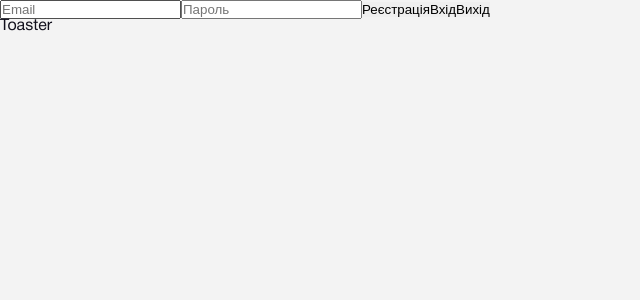
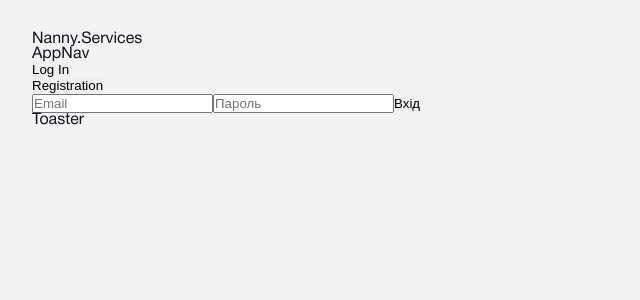
Before and after one commit to DimaOstapchuk91/Nanny.Services, a React (Vite) app: page / in a window 1280 px wide. Shown: the top 300 px of the page, without its empty margins (0-640 px from the left). Built offline with nearby package versions, Linux system fonts and the light colour scheme; no server answers.

Commit message:
add modal, add app bar, add first components, add custom hook

```diff
--- a/package.json
+++ b/package.json
@@ -13,6 +13,7 @@
     "firebase": "^11.4.0",
     "react": "^18.3.1",
     "react-dom": "^18.3.1",
+    "react-hook-form": "^7.54.2",
     "react-router-dom": "^7.3.0"
   },
   "devDependencies": {
--- /dev/null
+++ b/src/components/AppBar/AppBar.jsx
@@ -0,0 +1,20 @@
+import { useAuth } from '../../hooks/useAuth.js';
+import AppNav from '../AppNav/AppNav.jsx';
+import AuthMenu from '../AuthMenu/AuthMenu.jsx';
+import UserMenu from '../UserMenu/UserMenu.jsx';
+
+const AppBar = () => {
+  const { user } = useAuth();
+  console.log(user);
+
+  return (
+    <>
+      <div className=''>
+        <p>Nanny.Services</p>
+        <AppNav />
+        {user ? <UserMenu /> : <AuthMenu />}
+      </div>
+    </>
+  );
+};
+export default AppBar;
--- /dev/null
+++ b/src/components/AppNav/AppNav.jsx
@@ -0,0 +1,4 @@
+const AppNav = () => {
+  return <div>AppNav</div>;
+};
+export default AppNav;
--- /dev/null
+++ b/src/components/AuthMenu/AuthMenu.jsx
@@ -0,0 +1,34 @@
+import { useState } from 'react';
+import LoginForm from '../LoginForm/LoginForm.jsx';
+import Modal from '../Modal/Modal.jsx';
+
+const AuthMenu = () => {
+  const [isLoginOpen, setIsLoginOpen] = useState(false);
+
+  const handleClickLogin = () => {
+    setIsLoginOpen(true);
+  };
+
+  const handleClickLoginClose = () => {
+    setIsLoginOpen(false);
+  };
+
+  return (
+    <>
+      <ul>
+        <li>
+          <button type='button' onClick={handleClickLogin}>
+            Log In
+          </button>
+        </li>
+        <li>
+          <button type='button'>Registration</button>
+        </li>
+      </ul>
+      <Modal isOpen={isLoginOpen} onClose={handleClickLoginClose}>
+        <LoginForm />
+      </Modal>
+    </>
+  );
+};
+export default AuthMenu;
--- a/src/components/Layout/Layout.jsx
+++ b/src/components/Layout/Layout.jsx
@@ -1,10 +1,12 @@
 import { Suspense } from 'react';
+import AppBar from '../AppBar/AppBar.jsx';
 
 const Layout = ({ children }) => {
   return (
-    <>
+    <main className='container'>
+      <AppBar />
       <Suspense fallback={null}>{children}</Suspense>
-    </>
+    </main>
   );
 };
 export default Layout;
--- a/src/components/AuthForm/AuthForm.jsx
+++ b/src/components/LoginForm/LoginForm.jsx
@@ -1,22 +1,18 @@
 import { useState } from 'react';
-import {
-  loginUser,
-  logoutUser,
-  registerUser,
-} from '../../services/authService.js';
+import { loginUser } from '../../services/authService.js';
 
-const AuthForm = () => {
+const LoginForm = () => {
   const [email, setEmail] = useState('');
   const [password, setPassword] = useState('');
 
-  const handleRegister = async () => {
-    try {
-      await registerUser(email, password);
-      alert('Користувача зареєстровано!');
-    } catch (error) {
-      console.error(error);
-    }
-  };
+  // const handleRegister = async () => {
+  //   try {
+  //     await registerUser(email, password);
+  //     alert('Користувача зареєстровано!');
+  //   } catch (error) {
+  //     console.error(error);
+  //   }
+  // };
 
   const handleLogin = async () => {
     try {
@@ -27,10 +23,10 @@ const AuthForm = () => {
     }
   };
 
-  const handleLogout = async () => {
-    await logoutUser();
-    alert('Вийшли з акаунту!');
-  };
+  // const handleLogout = async () => {
+  //   await logoutUser();
+  //   alert('Вийшли з акаунту!');
+  // };
 
   return (
     <div>
@@ -45,11 +41,11 @@ const AuthForm = () => {
         onChange={e => setPassword(e.target.value)}
         placeholder='Пароль'
       />
-      <button onClick={handleRegister}>Реєстрація</button>
+      {/* <button onClick={handleRegister}>Реєстрація</button> */}
       <button onClick={handleLogin}>Вхід</button>
-      <button onClick={handleLogout}>Вихід</button>
+      {/* <button onClick={handleLogout}>Вихід</button> */}
     </div>
   );
 };
 
-export default AuthForm;
+export default LoginForm;
--- /dev/null
+++ b/src/components/Modal/Modal.jsx
@@ -0,0 +1,42 @@
+import { useEffect } from 'react';
+import s from './Modal.module.css';
+import sprite from '../../assets/sprite.svg';
+
+const Modal = ({ isOpen, onClose, children }) => {
+  useEffect(() => {
+    const handleKeyDown = event => {
+      if (event.key === 'Escape') {
+        onClose();
+      }
+    };
+
+    if (isOpen) {
+      document.addEventListener('keydown', handleKeyDown);
+      document.body.classList.add(s.noScroll);
+    }
+
+    return () => {
+      document.removeEventListener('keydown', handleKeyDown);
+      document.body.classList.remove(s.noScroll);
+    };
+  }, [isOpen, onClose]);
+
+  if (!isOpen) {
+    return null;
+  }
+
+  return (
+    <div className={s.backdrop} onClick={onClose}>
+      <div className={s.window} onClick={e => e.stopPropagation()}>
+        <button className={s.closeButton} onClick={onClose}>
+          <svg className={s.icon}>
+            <use href={`${sprite}#icon-close-icon`} />
+          </svg>
+        </button>
+        {children}
+      </div>
+    </div>
+  );
+};
+
+export default Modal;
--- /dev/null
+++ b/src/components/Modal/Modal.module.css
@@ -0,0 +1,45 @@
+.backdrop {
+  position: fixed;
+  top: 0;
+  left: 0;
+  width: 100vw;
+  height: 100vh;
+  background-color: rgba(11, 11, 11, 0.6);
+  display: flex;
+  justify-content: center;
+  align-items: center;
+  z-index: 1000;
+}
+
+.noScroll {
+  overflow: hidden;
+  height: 100%;
+}
+
+.window {
+  position: relative;
+  background-color: var(--bg-component-white);
+  border-radius: 15px;
+  width: max-content;
+  overflow: hidden;
+}
+
+.closeButton {
+  position: absolute;
+  top: 20px;
+  right: 16px;
+  background: none;
+  border: none;
+  cursor: pointer;
+}
+
+.icon {
+  width: 24px;
+  height: 24px;
+  stroke: var(--text-color-black);
+}
+
+.icon:hover {
+  opacity: 0.7;
+  transition: 250ms ease-in;
+}
--- /dev/null
+++ b/src/components/UserMenu/UserMenu.jsx
@@ -0,0 +1,4 @@
+const UserMenu = () => {
+  return <div>UserMenu</div>;
+};
+export default UserMenu;
--- /dev/null
+++ b/src/hooks/useAuth.js
@@ -0,0 +1,20 @@
+import { getAuth, onAuthStateChanged } from 'firebase/auth';
+import { useEffect, useState } from 'react';
+
+export function useAuth() {
+  const [user, setUser] = useState(null);
+  const [loading, setLoading] = useState(true);
+
+  const auth = getAuth();
+
+  useEffect(() => {
+    const unsubscribe = onAuthStateChanged(auth, user => {
+      setUser(user);
+      setLoading(false);
+    });
+
+    return () => unsubscribe();
+  }, [auth]);
+
+  return { user, loading };
+}
--- a/src/pages/HomePage/HomePage.jsx
+++ b/src/pages/HomePage/HomePage.jsx
@@ -1,9 +1,9 @@
-import AuthForm from '../../components/AuthForm/AuthForm.jsx';
+import LoginForm from '../../components/LoginForm/LoginForm.jsx';
 
 const HomePage = () => {
   return (
     <div>
-      <AuthForm />
+      <LoginForm />
     </div>
   );
 };
```
Also changed, not shown: src/assets/sprite.svg (added), src/components/LoginForm/LoginForm.module.css (added), 1 other file (tests, documents, lock files or other folders).
